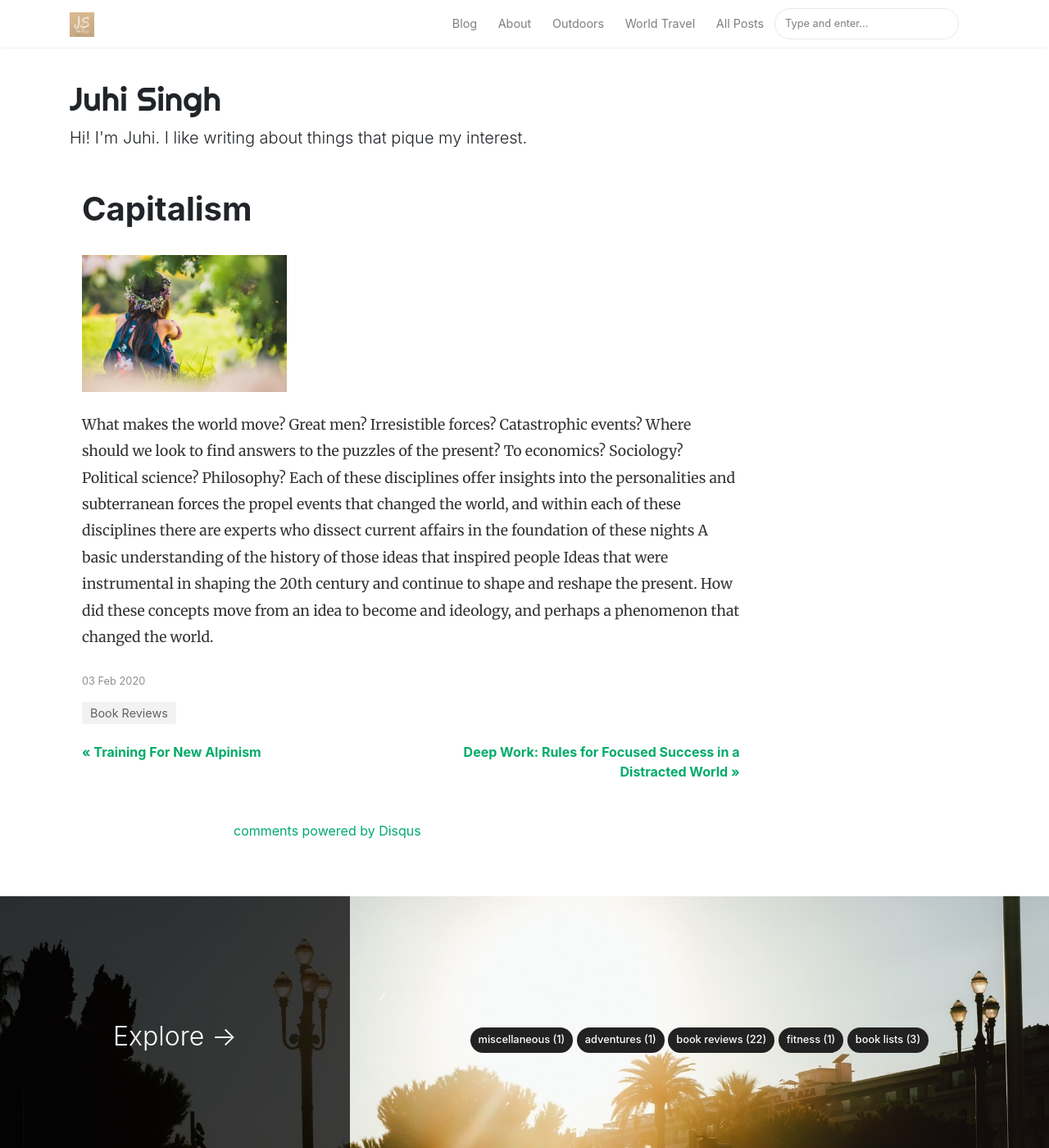
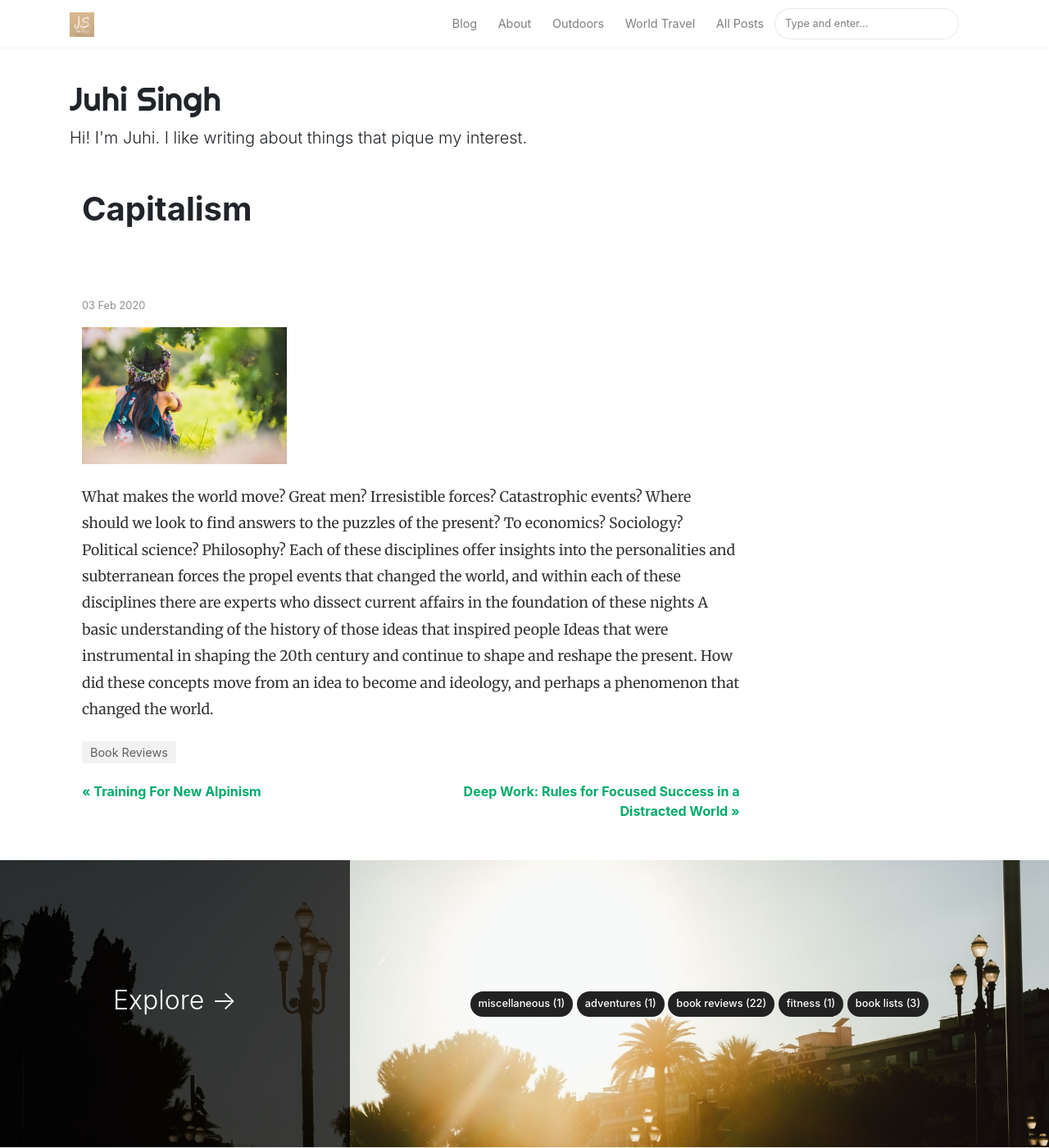
Before and after one commit to jsingh41/jsingh41.github.io, a Jekyll site: the page built from _posts/2020-02-03-capitalism.md, in a window 1280 px wide and 1400 px high. Shown: the whole window at 82% size. Built offline with Jekyll 4.4.1, drawn with Linux system fonts in a browser that asks for light colours; nearby versions of some CDN libraries; comment, search, counter and statistics services are not loaded.

Commit message:
Update post.html

```diff
--- a/_layouts/post.html
+++ b/_layouts/post.html
@@ -9,19 +9,6 @@ post_class: post-template
 ================================================== -->
 <div class="container">
     <div class="row">
-        <!-- Post Tags -->
-            <div class="after-post-tags">
-                <ul class="tags">
-                    {% assign sortedTags = page.tags | sort %}
-                    {% for tag in sortedTags %}
-                    <li>
-                        <a class="smoothscroll" href="{{site.baseurl}}/tags#{{ tag | replace: " ","-" }}">#{{ tag }}</a>
-                    </li>
-                    {% endfor %}
-                </ul>
-            </div>
-            <!-- End Tags -->
-
         <!-- Post Share -->
 <!--         <div class="col-md-2 pl-0">
             {% include share.html %}
@@ -61,6 +48,29 @@ post_class: post-template
             {% endif %}
             <!-- End Adsense -->
 
+            <!-- Post Tags -->
+            <div class="after-post-tags">
+                <ul class="tags">
+                    {% assign sortedTags = page.tags | sort %}
+                    {% for tag in sortedTags %}
+                    <li>
+                        <a class="smoothscroll" href="{{site.baseurl}}/tags#{{ tag | replace: " ","-" }}">#{{ tag }}</a>
+                    </li>
+                    {% endfor %}
+                </ul>
+            </div>
+            <!-- End Tags -->
+
+            <!-- Post Date -->
+            <p>
+            <small>
+                <span class="post-date"><time class="post-date" datetime="{{ page.date | date:"%Y-%m-%d" }}">{{ page.date | date_to_string }}</time></span>
+                {% if page.last_modified_at %}
+                (Updated: <time datetime="{{ page.last_modified_at | date_to_xmlschema }}" itemprop="dateModified">{{ page.last_modified_at | date: "%b %-d, %Y" }}</time>)
+                {% endif %}
+                </small>
+            </p>
+
             <!-- Post Featured Image -->
             {% if page.image %}
 
@@ -95,16 +105,6 @@ post_class: post-template
                 <strong class="mr-1">Rating:</strong> {% include star_rating.html %}
             </div>
             {% endif %}
-
-            <!-- Post Date -->
-            <p>
-            <small>
-                <span class="post-date"><time class="post-date" datetime="{{ page.date | date:"%Y-%m-%d" }}">{{ page.date | date_to_string }}</time></span>
-                {% if page.last_modified_at %}
-                (Updated: <time datetime="{{ page.last_modified_at | date_to_xmlschema }}" itemprop="dateModified">{{ page.last_modified_at | date: "%b %-d, %Y" }}</time>)
-                {% endif %}
-                </small>
-            </p>
 
             <!-- Post Categories -->
             <div class="after-post-cats">
@@ -141,7 +141,7 @@ post_class: post-template
 
 <!-- Begin Comments
 ================================================== -->
-{% if page.comments != false %}
+<!-- {% if page.comments != false %}
     <div class="container">
         <div id="comments" class="row justify-content-center mb-5">
             <div class="col-md-8">
@@ -149,14 +149,14 @@ post_class: post-template
             </div>
         </div>
     </div>
-{% endif %}
+{% endif %} -->
 <!--End Comments
 ================================================== -->
 
 <!-- Review with LD-JSON, adapt it for your needs if you like, but make sure you test the generated HTML source code first:
 https://search.google.com/structured-data/testing-tool/u/0/
 ================================================== -->
-{% if page.rating %}
+<!-- {% if page.rating %}
 <script type="application/ld+json">
 {
   "@context": "http://schema.org/",
@@ -177,4 +177,4 @@ https://search.google.com/structured-data/testing-tool/u/0/
   }
 }
 </script>
-{% endif %}
+{% endif %} -->
```
